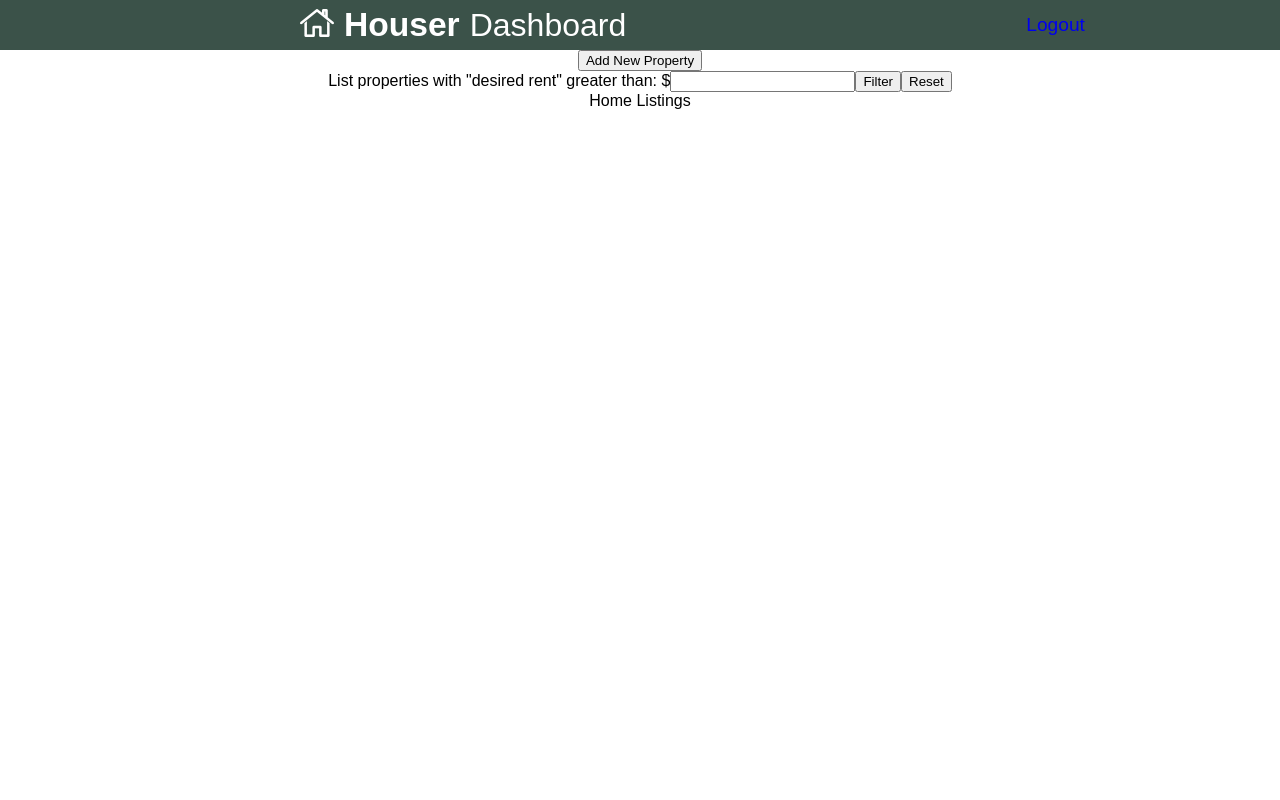
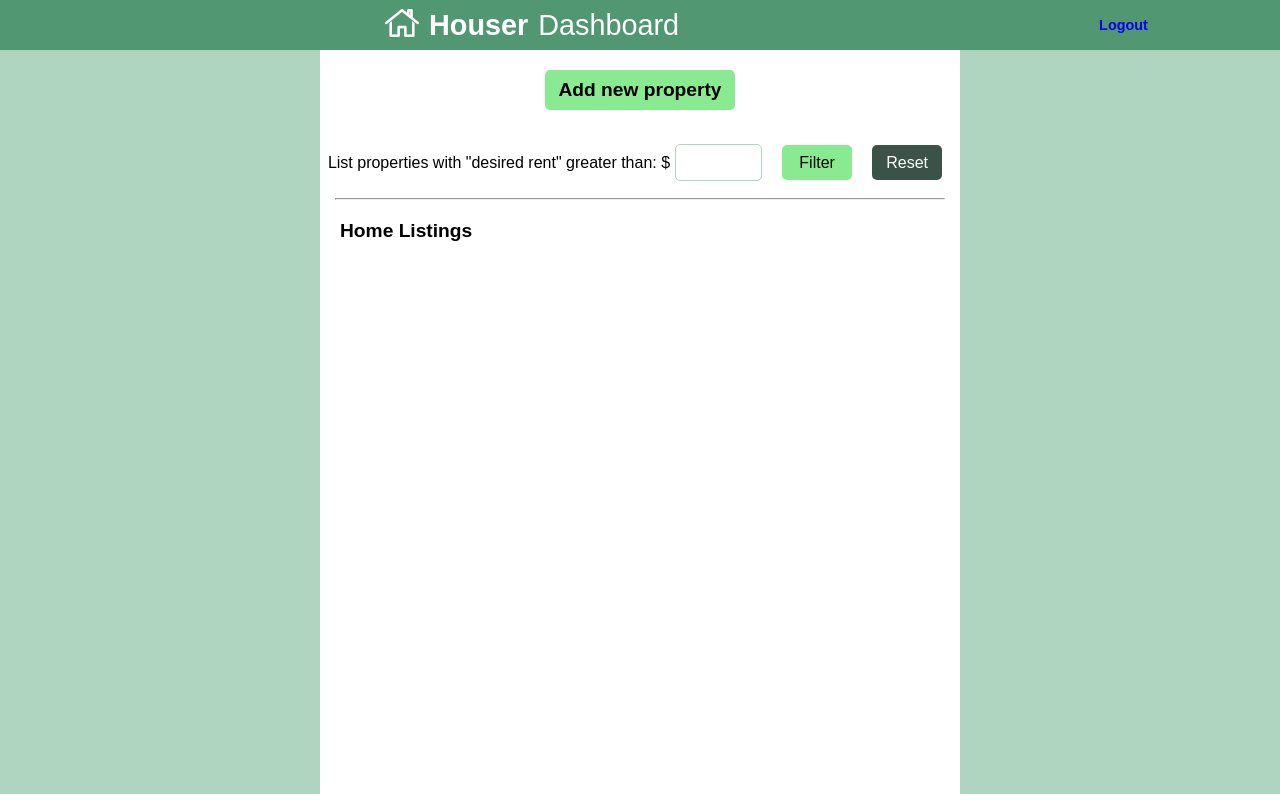
Before and after one commit to Yenalgloshi/async-sim2-houser, a React (Create React App) app: page /#/Dashboard in a window 1280 px wide. Built offline with nearby package versions, Linux system fonts and the light colour scheme.

Commit message:
Step1 50% complete

```diff
--- a/src/components/Dashboard/Dashboard.css
+++ b/src/components/Dashboard/Dashboard.css
@@ -0,0 +1,93 @@
+.App{
+  background-color: #AFD4C0;
+  height: 100%;
+}
+
+.dash-content{
+  background-color: white;
+  height: 93vh;
+  width: 50%;
+  margin-left: auto;
+  margin-right: auto;
+}
+
+.dash-UI{
+
+}
+
+.dash-addProp-btn{
+  text-align: center;
+  background-color: #8AEA92;
+  color: black;
+  width: 190px;
+  height: 40px;
+  border: none;
+  margin-top: 20px;
+  margin-bottom: 25px;
+  font-size: 1.2em;
+  font-weight: bold;
+  border-radius: 5px;
+  opacity: 1;
+  outline: 0;
+}
+
+.dash-addProp-btn:hover {opacity:0.7;}
+
+.dash-filter{
+  font-weight: 300;
+}
+
+.dash-filter-input{
+  width: 75px;
+  height: 35px;
+  border: 1px solid #AFD4C0;
+  border-radius: 5px;
+  margin-right: 10px;
+  margin-left: 5px;
+  font-size: 1.1em;
+  font-weight: bold;
+  padding: 0px 5px;
+}
+
+.dash-filter-btn{
+  text-align: center;
+  background-color: #8AEA92;
+  color: black;
+  width: 70px;
+  height: 35px;
+  border: none;
+  margin: 10px;
+  font-size: 1.0em;
+  border-radius: 5px;
+  opacity: 1;
+  outline: 0;
+}
+
+.dash-filter-btn:hover {opacity:0.7;}
+
+.dash-reset-btn{
+  text-align: center;
+  background-color: #3B5249;
+  color: white;
+  width: 70px;
+  height: 35px;
+  border: none;
+  margin: 10px;
+  font-size: 1.0em;
+  border-radius: 5px;
+  opacity: 1;
+  outline: 0;
+}
+
+.dash-reset-btn:hover {opacity:0.7;}
+
+.dash-divider{
+  width: 95%;
+}
+
+.dash-listing{
+  text-align: left;
+  margin: 20px;
+  font-size: 1.2em;
+  font-weight: bold;
+}
--- a/src/components/Dashboard/Dashboard.js
+++ b/src/components/Dashboard/Dashboard.js
@@ -43,15 +43,15 @@ class Dashboard extends Component {
         <Header/>
         <div className="dash-content">
           <div className="dash-UI">
-            <button className="dash-addProp-btn">Add New Property</button>
+            <button className="dash-addProp-btn">Add new property</button>
             <div className="dash-filter">
               List properties with "desired rent" greater than: $
-              <input type="text"/>
+              <input type="text" className="dash-filter-input"/>
               <button className="dash-filter-btn">Filter</button>
               <button className="dash-reset-btn">Reset</button>
             </div>
           </div>
-
+            <hr className="dash-divider"/>
           <div className="dash-listing">
             Home Listings
           </div>
--- a/src/components/Header/Header.css
+++ b/src/components/Header/Header.css
@@ -1,5 +1,5 @@
 .hdr-wpr{
-  background-color: #3B5249;
+  background-color: #519872;
   display: flex;
   flex-direction: row;
   flex-wrap: nowrap;
@@ -9,12 +9,12 @@
 }
 
 .hdr-logo{
-  margin-left: 300px;
+  margin-left: 385px;
 }
 
 .hdr-bold-txt{
   font-weight: 700;
-  font-size: 2.1em;
+  font-size: 1.8em;
   margin-left: 10px;
   margin-top: 0px;
 
@@ -22,15 +22,18 @@
 
 .hdr-txt{
   font-weight: 200;
-  font-size: 2.0em;
+  font-size: 1.8em;
   margin-left: 10px;
 }
 
 .hdr-logout{
- margin-left: 400px;
- font-size: 1.2em;
+  margin-left: 420px;
+  font-size: 0.9em;
+  font-weight: bold;
 }
 
 a {text-decoration: none;}
 
 a:visited{color: white;}
+
+a:hover{color:#3B5249;}
--- a/src/components/Steps/Step1.js
+++ b/src/components/Steps/Step1.js
@@ -1,11 +1,40 @@
 import React, { Component } from 'react';
 import './Step1.css';
+import Header from '../Header/Header';
+import Inactive from './../../assets/step_inactive.png';
 
 class Step1 extends Component {
   render() {
     return (
       <div className="App">
-        This is the Step1 page
+        <Header/>
+        <div className="step1-content">
+          <div className="step1-subHdr">
+            <h1>Add new listing</h1>
+            <button className="step1-cancel-btn">Cancel</button>
+          </div>
+
+          <p>Step 1</p>
+          <div className="step1-indicator">
+            <img src={Inactive} alt="inactive-circle" />
+            <img src={Inactive} alt="inactive-circle" />
+            <img src={Inactive} alt="inactive-circle" />
+            <img src={Inactive} alt="inactive-circle" />
+            <img src={Inactive} alt="inactive-circle" />
+          </div>
+
+          <div className="step1-input-wpr">
+            <h3>Property Name</h3>
+            <input className="step1-input-name" type="text"/>
+            <h3>Property Description</h3>
+            <input className="step1-input-description" type="text"/>
+          </div>
+
+          <div className="step1-btn-wpr">
+            <button className="step1-btn-next">Next Step</button>
+          </div>
+        </div>
+
       </div>
     );
   }
```
